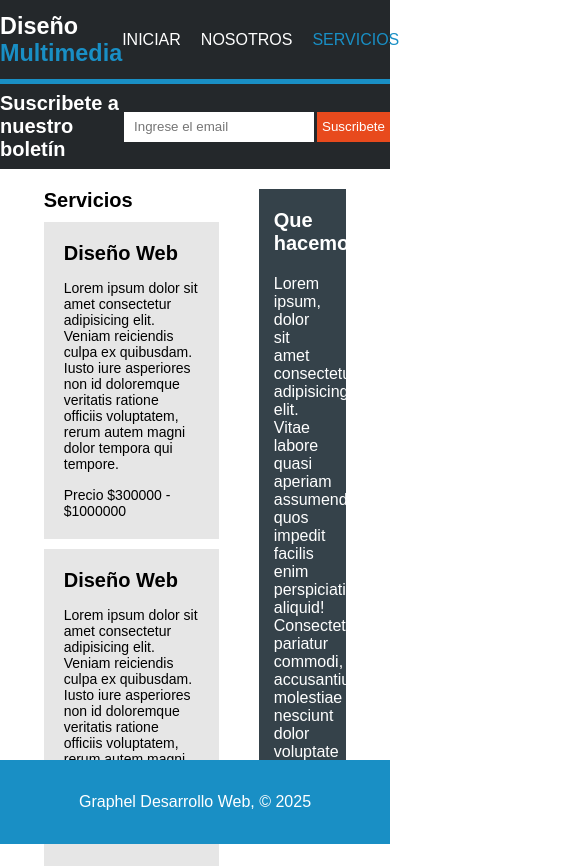
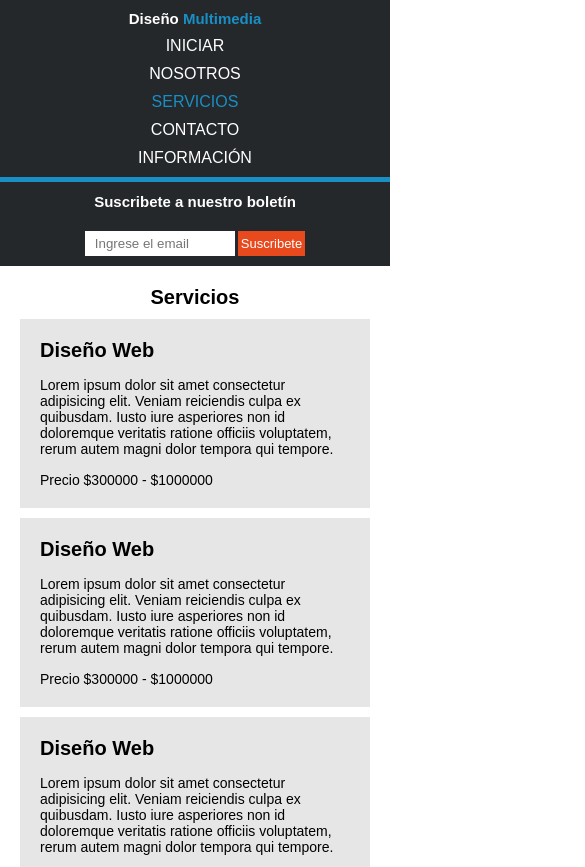
Before and after one commit to JuanMarin17/Maquetacion, a plain HTML site: page public/screen2.html in a window 390 px wide. Shown: the top 867 px of the page, 585 px wide, since content can reach past the window. Drawn offline with Linux system fonts and the light colour scheme.

Commit message:
responsive

```diff
--- a/public/css/screen2.css
+++ b/public/css/screen2.css
@@ -83,7 +83,7 @@ nav .ingresar-email button {
 
 main {
   width: 100%;
-  height: 70vh;
+  height: auto;
   display: flex;
   align-items: start;
   justify-content: center;
@@ -148,3 +148,59 @@ footer {
   color: white;
   background-color: #198fc5;
 }
+
+@media screen and (max-width: 768px) {
+  body {
+    height: auto;
+  }
+
+  main {
+    height: auto;
+    flex-direction: column;
+  }
+
+  .info-principal {
+    width: 100%;
+    align-items: center;
+  }
+
+  .info-secundaria{
+    width: 100%;
+  }
+
+  nav .ingresar-email input {
+    height: 25px;
+    width: 150px;
+  }
+
+  nav .ingresar-email button {
+    height: 25px;
+    padding: 3px;
+    font-size: 13px;
+  }
+
+  header {
+    gap: 10px;
+    flex-direction: column;
+    padding: 10px;
+    height: auto;
+    font-size: 16px;
+  }
+
+  header h3 {
+    font-size: 15px;
+  }
+
+  header ul {
+    flex-direction: column;
+    gap: 10px;
+  }
+
+  nav {
+    flex-direction: column;
+  }
+
+  nav h4 {
+    font-size: 15px;
+  }
+}
--- a/public/css/screen5.css
+++ b/public/css/screen5.css
@@ -82,17 +82,19 @@ nav .ingresar-email button {
 }
 
 main {
+  margin: auto;
   width: 100%;
-  height: 70vh;
+  /* height: 70vh; */
   display: flex;
   align-items: center;
   justify-content: center;
+  flex-wrap: wrap;
   padding: 20px;
   gap: 40px;
 }
 
 .info-secundaria {
-  width: 25%;
+  width: 300px;
   background-color: #35424a;
   padding-left: 15px;
   padding-right: 20px;
@@ -101,7 +103,6 @@ main {
   color: white;
   display: flex;
   flex-direction: column;
-  flex-wrap: wrap;
   gap: 20px;
 }
 
@@ -109,27 +110,7 @@ main {
   font-size: 20px;
 }
 
-.servicios {
-  width: 100%;
-  height: auto;
-  background-color: #e6e6e6;
-  padding: 20px;
-  display: flex;
-  flex-direction: column;
-  gap: 15px;
-}
 
-.info-principal h5 {
-  font-size: 20px;
-}
-
-.servicios p {
-  font-size: 14px;
-}
-
-.servicios h5 {
-  font-size: 20px;
-}
 
 footer {
   width: 100%;
@@ -140,3 +121,49 @@ footer {
   color: white;
   background-color: #198fc5;
 }
+
+@media screen and (max-width: 768px) {
+  body {
+    height: auto;
+  }
+
+  main{
+    height: auto;
+  }
+
+  nav .ingresar-email input{
+    height: 25px;
+    width: 150px;
+  }
+
+  nav .ingresar-email button {
+    height: 25px;
+    padding: 3px;
+    font-size: 13px;
+  }
+
+  header{
+    gap: 10px;
+    flex-direction: column;
+    padding: 10px;
+    height: auto;
+    font-size: 16px;
+  }
+
+  header h3{
+    font-size: 15px;
+  }
+
+  header ul{
+    flex-direction: column;
+    gap: 10px;
+  }
+
+  nav{
+    flex-direction: column;
+  }
+
+  nav h4{
+    font-size: 15px;
+  }
+}
```
